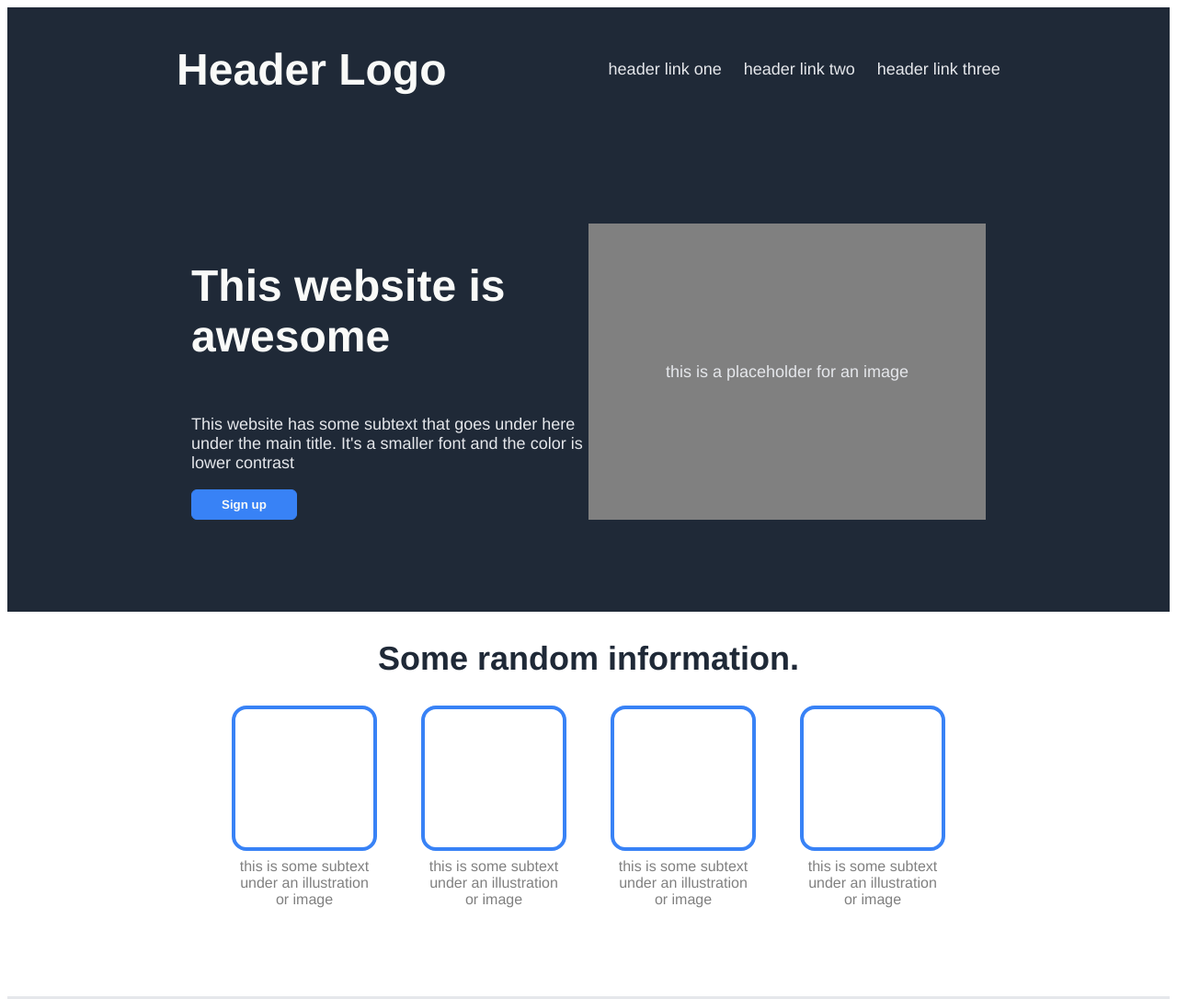
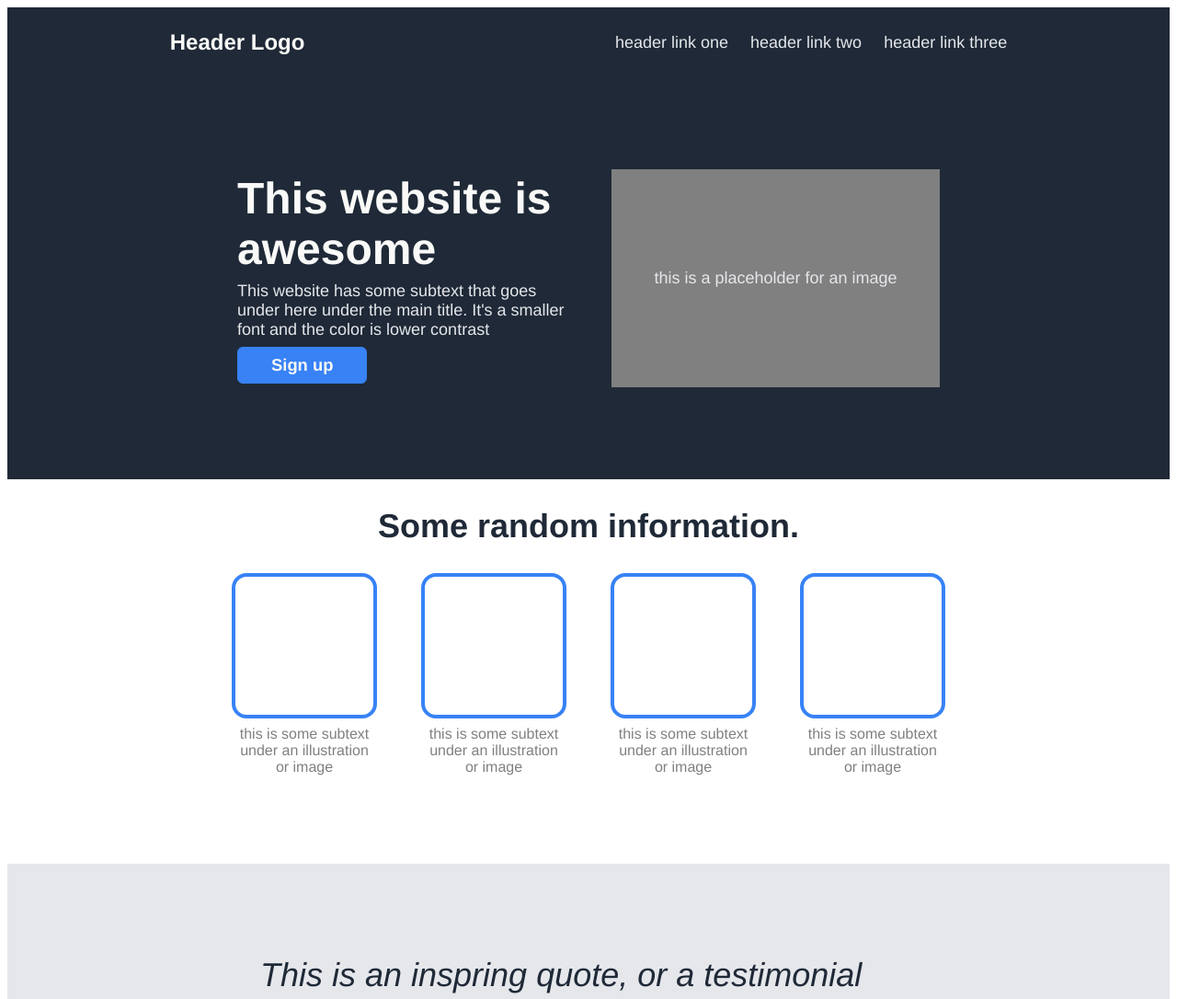
Before and after one commit to Npuertol/odin-landing-page, a plain HTML site: page index.html in a window 1280 px wide. Shown: the top 1086 px of the page at 92% size. Drawn offline with Linux system fonts and the light colour scheme.

Commit message:
Fix alignment for header and container-one
- Changed header justify-content: space-evenly --> space-around
- fixed .logo --> ..logo h1 so font-size:24px displayed correctly
- fixed margins in body of container-one
- fixed padding and font size for sign-up button element
- added gap between body and placeholder

```diff
--- a/styles.css
+++ b/styles.css
@@ -12,12 +12,12 @@
     background-color: #1f2937;
     display: flex;
     /* may change justify content around to match img better */
-    justify-content: space-evenly;
+    justify-content: space-around;
     align-items: center;
     padding: 8px;
 }
 
-.logo {
+.logo h1 {
     font-size: 24px;
     color: #F9FAF8;
 }
@@ -45,7 +45,8 @@ a {
 .container-one {
     display: flex;
     background-color: #1f2937;
-    padding: 100px 200px;
+    padding: 100px 250px;
+    gap: 50px;
 }
 
 .body {
@@ -65,16 +66,23 @@ a {
 .hero-main {
     font-size:48px;
     font-weight: 800;
-    color:#F9FAF8
+    color:#F9FAF8;
+}
+
+.hero-main,
+.hero-secondary,
+.sign-up {
+    margin: 4px 0;
 }
 
 .sign-up {
     background-color: #3882f6;
     border: 1px solid #3882f6;
     color:#F9FAF8;
+    font-size: 1.15em;
     font-weight: 600;
     border-radius: 6px;
-    padding: 8px 32px;
+    padding: 8px 36px;
     align-self: flex-start;
 }
 
@@ -135,6 +143,7 @@ a {
     color: #1f2937;
     font-size: 1.5em;
     font-weight: 600;
+    text-align: end;
 }
 
 .container-four {
```
